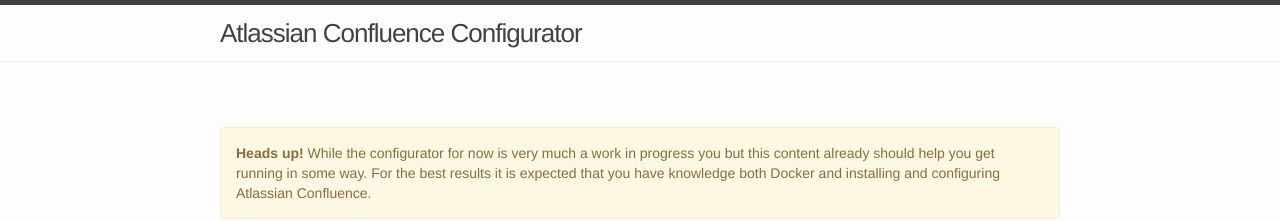
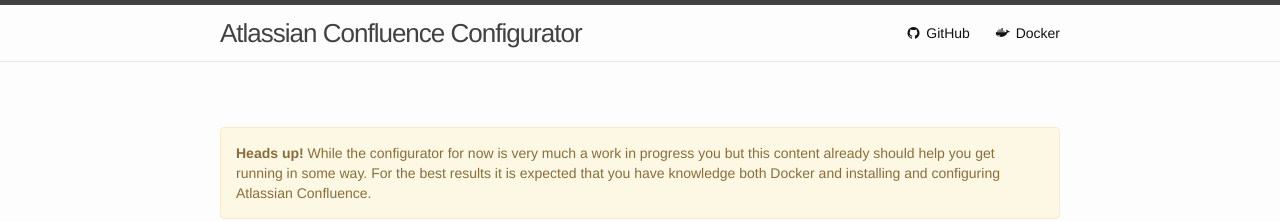
Before and after one commit to cptactionhank/docker-atlassian-confluence, a Jekyll site: the page built from index.html, in a window 1280 px wide. Shown: the top 221 px of the page. Built offline with Jekyll 4.4.1, drawn with Linux system fonts in a browser that asks for light colours; nearby versions of some CDN libraries.

Commit message:
added repository links

```diff
--- a/_config.yml
+++ b/_config.yml
@@ -11,6 +11,7 @@
 url: "http://cptactionhank.github.io" # the base hostname & protocol for your site
 
 github_username: cptactionhank
+docker_username: cptactionhank
 
 # Exclude these files from your production _site
 exclude:
--- a/_includes/footer.html
+++ b/_includes/footer.html
@@ -2,36 +2,20 @@
 
   <div class="wrapper">
 
-    <h2 class="footer-heading">{{ site.title }}</h2>
+    <!-- <h2 class="footer-heading">{{ site.title }}</h2> -->
 
     <div class="footer-col-wrapper">
       <div class="footer-col  footer-col-1">
-        <ul class="contact-list">
-          <li>{{ site.title }}</li>
-          <li><a href="mailto:{{ site.email }}">{{ site.email }}</a></li>
-        </ul>
-      </div>
-
-      <div class="footer-col  footer-col-2">
-        <ul class="social-media-list">
-          {% if site.github_username %}
-          <li>
-            <a href="https://github.com/{{ site.github_username }}">
-              <span class="icon  icon--github">
-                <svg viewBox="0 0 16 16">
-                  <path fill="#828282" d="M7.999,0.431c-4.285,0-7.76,3.474-7.76,7.761 c0,3.428,2.223,6.337,5.307,7.363c0.388,0.071,0.53-0.168,0.53-0.374c0-0.184-0.007-0.672-0.01-1.32 c-2.159,0.469-2.614-1.04-2.614-1.04c-0.353-0.896-0.862-1.135-0.862-1.135c-0.705-0.481,0.053-0.472,0.053-0.472 c0.779,0.055,1.189,0.8,1.189,0.8c0.692,1.186,1.816,0.843,2.258,0.645c0.071-0.502,0.271-0.843,0.493-1.037 C4.86,11.425,3.049,10.76,3.049,7.786c0-0.847,0.302-1.54,0.799-2.082C3.768,5.507,3.501,4.718,3.924,3.65 c0,0,0.652-0.209,2.134,0.796C6.677,4.273,7.34,4.187,8,4.184c0.659,0.003,1.323,0.089,1.943,0.261 c1.482-1.004,2.132-0.796,2.132-0.796c0.423,1.068,0.157,1.857,0.077,2.054c0.497,0.542,0.798,1.235,0.798,2.082 c0,2.981-1.814,3.637-3.543,3.829c0.279,0.24,0.527,0.713,0.527,1.437c0,1.037-0.01,1.874-0.01,2.129 c0,0.208,0.14,0.449,0.534,0.373c3.081-1.028,5.302-3.935,5.302-7.362C15.76,3.906,12.285,0.431,7.999,0.431z"/>
-                </svg>
-              </span>
-
-              <span class="username">{{ site.github_username }}</span>
-            </a>
-          </li>
-          {% endif %}
-        </ul>
+        <a href="https://github.com/cptactionhank/docker-atlassian-confluence/" class="btn btn-default">
+          <i class="fa fa-fw fa-github"></i> GitHub
+        </a>
+        <a href="https://hub.docker.com/r/cptactionhank/atlassian-jira/" class="btn btn-default">
+          <i class="fa fa-fw fa-docker"></i> Docker
+        </a>
       </div>
 
       <div class="footer-col  footer-col-3">
-        <p class="text">{{ site.description }}</p>
+        <!-- <p class="text">{{ site.description }}</p> -->
       </div>
     </div>
 
--- a/_includes/head.html
+++ b/_includes/head.html
@@ -11,5 +11,6 @@
 	<link href="https://maxcdn.bootstrapcdn.com/font-awesome/4.4.0/css/font-awesome.min.css" rel="stylesheet" integrity="sha256-k2/8zcNbxVIh5mnQ52A0r3a6jAgMGxFJFE2707UxGCk= sha512-ZV9KawG2Legkwp3nAlxLIVFudTauWuBpC10uEafMHYL0Sarrz5A7G79kXh5+5+woxQ5HM559XX2UZjMJ36Wplg==" crossorigin="anonymous">
 
     <link rel="stylesheet" href="{{ "/css/main.css" | prepend: site.baseurl }}">
+    <link rel="stylesheet" href="{{ "/css/fontcustom.css" | prepend: site.baseurl }}">
     <link rel="canonical" href="{{ page.url | replace:'index.html','' | prepend: site.baseurl | prepend: site.url }}">
 </head>
--- a/_includes/header.html
+++ b/_includes/header.html
@@ -19,6 +19,12 @@
           <a class="page-link" href="{{ page.url | prepend: site.baseurl }}">{{ page.title }}</a>
           {% endif %}
         {% endfor %} -->
+        <a href="https://github.com/cptactionhank/docker-atlassian-confluence/" class="page-link">
+          <i class="fa fa-fw fa-github"></i> GitHub
+        </a>
+        <a href="https://hub.docker.com/r/cptactionhank/atlassian-jira/" class="page-link">
+          <i class="fa fa-fw fa-docker"></i> Docker
+        </a>
       </div>
     </nav>
 
--- a/_layouts/default.html
+++ b/_layouts/default.html
@@ -15,7 +15,7 @@
 
     </div>
 
-    <!-- {% include footer.html %} -->
+    {% include footer.html %}
 
     <script src="https://ajax.googleapis.com/ajax/libs/jquery/1.11.3/jquery.min.js"></script>
     <script src="https://maxcdn.bootstrapcdn.com/bootstrap/3.3.5/js/bootstrap.min.js"></script>
--- /dev/null
+++ b/css/fontcustom.css
@@ -0,0 +1,37 @@
+@font-face {
+  font-family: "fontcustom";
+  src: url("./fontcustom_cb066050d5b786186aa0e7f121427d8b.eot");
+  src: url("./fontcustom_cb066050d5b786186aa0e7f121427d8b.eot?#iefix") format("embedded-opentype"),
+       url("./fontcustom_cb066050d5b786186aa0e7f121427d8b.woff") format("woff"),
+       url("./fontcustom_cb066050d5b786186aa0e7f121427d8b.ttf") format("truetype"),
+       url("./fontcustom_cb066050d5b786186aa0e7f121427d8b.svg#fontcustom") format("svg");
+  font-weight: normal;
+  font-style: normal;
+}
+
+@media screen and (-webkit-min-device-pixel-ratio:0) {
+  @font-face {
+    font-family: "fontcustom";
+    src: url("./fontcustom_cb066050d5b786186aa0e7f121427d8b.svg#fontcustom") format("svg");
+  }
+}
+
+[data-icon]:before { content: attr(data-icon); }
+
+[data-icon]:before,
+.fa-docker:before {
+  display: inline-block;
+  font-family: "fontcustom";
+  font-style: normal;
+  font-weight: normal;
+  font-variant: normal;
+  line-height: 1;
+  text-decoration: inherit;
+  text-rendering: optimizeLegibility;
+  text-transform: none;
+  -moz-osx-font-smoothing: grayscale;
+  -webkit-font-smoothing: antialiased;
+  font-smoothing: antialiased;
+}
+
+.fa-docker:before { content: "\f100"; }
```
Also changed, not shown: css/fontcustom_cb066050d5b786186aa0e7f121427d8b.svg (added), css/fontcustom_cb066050d5b786186aa0e7f121427d8b.ttf (added), css/fontcustom_cb066050d5b786186aa0e7f121427d8b.woff (added), 1 other file.
